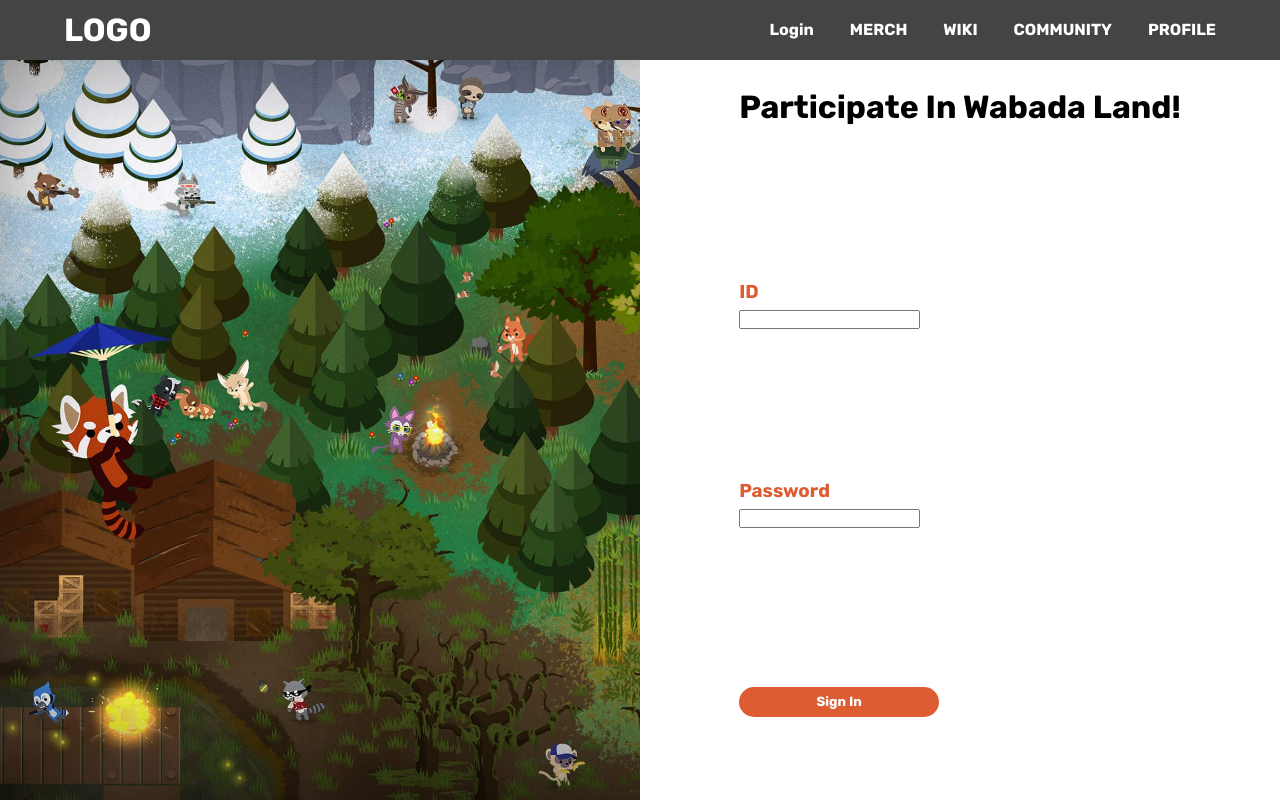
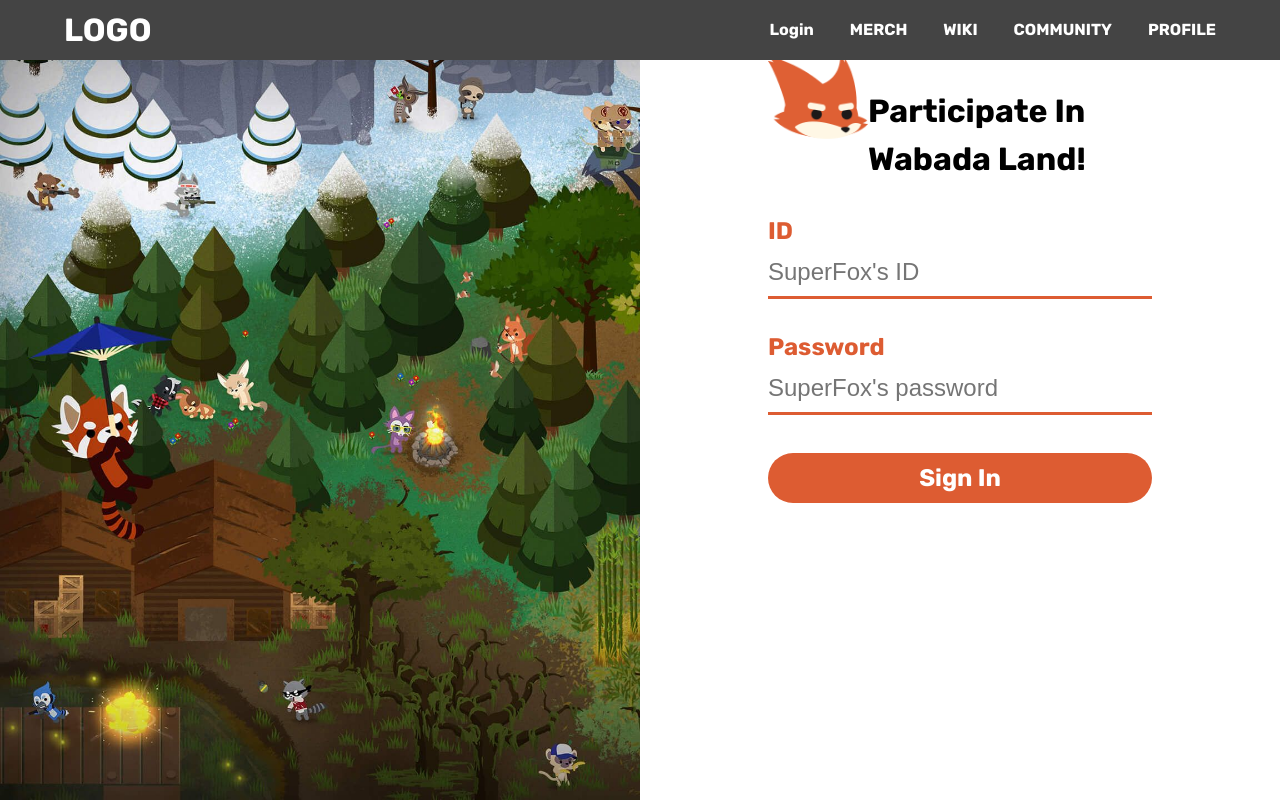
Before and after one commit to LoadWithWater/wabada, a React (Vite) app: page /login in a window 1280 px wide. Built offline with nearby package versions, Linux system fonts and the light colour scheme; a web font is replaced by a local one.

Commit message:
Login Page Correct

```diff
--- a/src/routes/login/index.module.css
+++ b/src/routes/login/index.module.css
@@ -10,8 +10,8 @@ body {
 }
 
 .loginContainer {
-    display: grid;
-    justify-content: center;
+    display: flex;
+    flex-direction: column;
     align-items: center;
     background-color: #FFFFFF;
     width: 50vw;
@@ -19,21 +19,52 @@ body {
     padding: 10px 0px 10px 0px;
 }
 
-.inputLogin .inputPassword {
-    width: 100%;
+.loginBox {
+    width: 60%;
+    display: flex;
+    flex-direction: column;
 }
 
-h3 {
+.loginHead {
+    display: flex;
+    flex-direction: row;
+    justify-content: space-between;
+}
+.loginImage {
+    width: 100px;
+    height: 100px;
+    margin-top: 10%;
+}
+
+h1 {
+    margin-top: 20%;
+    align-items: center;
+}
+
+.inputId, .inputPassword {
+    width: 100%;
+    height: 50px;
+    font-size: x-large;
+    border-top: none;
+    border-left: none;
+    border-right: none;
+    border-bottom: 3px solid #dd5c32;
+}
+
+h2 {
     color: #dd5c32;
+    margin-top: 30px;
 }
 
 .signinButton {
     margin-top: 10px;
     font-family: inherit;
+    font-size: x-large;
     background-color: #dd5c32;
     color: white;
-    width: 200px;
-    height: 30px;
+    width: 100%;
+    height: 50px;
+    margin-top: 10%;
     border: none;
     border-radius: 30px;
     transition:
--- a/src/routes/login/index.tsx
+++ b/src/routes/login/index.tsx
@@ -7,19 +7,23 @@ function LoginPage() {
             <Header/>
             <div className={style.loginBackground}>
                 <div className={style.loginContainer}>
+                    <div className={style.loginBox}>
+                        <div className={style.loginHead}>
+                            <img className={style.loginImage} src={"/images/foxhead.png"} alt={"foxhead"}/>
                             <h1>Participate In Wabada Land!</h1>
+                        </div>
 
                         <div className={style.inputLogin}>
-                    <h3>ID</h3>
-                    <input type="text"></input>
+                            <h2>ID</h2>
+                            <input type="text" className={style.inputId} placeholder={"SuperFox's ID"}></input>
                         </div>
                         <div className={style.inputLogin}>
-                    <h3>Password</h3>
-                    <input type="password"></input>
+                            <h2>Password</h2>
+                            <input type="password" className={style.inputPassword} placeholder={"SuperFox's password"}></input>
                         </div>
                         <button className={style.signinButton}>Sign In</button>
                     </div>
-
+                </div>
             </div>
 
         </>
```
Lines whose indentation alone changed are shown as unchanged.
